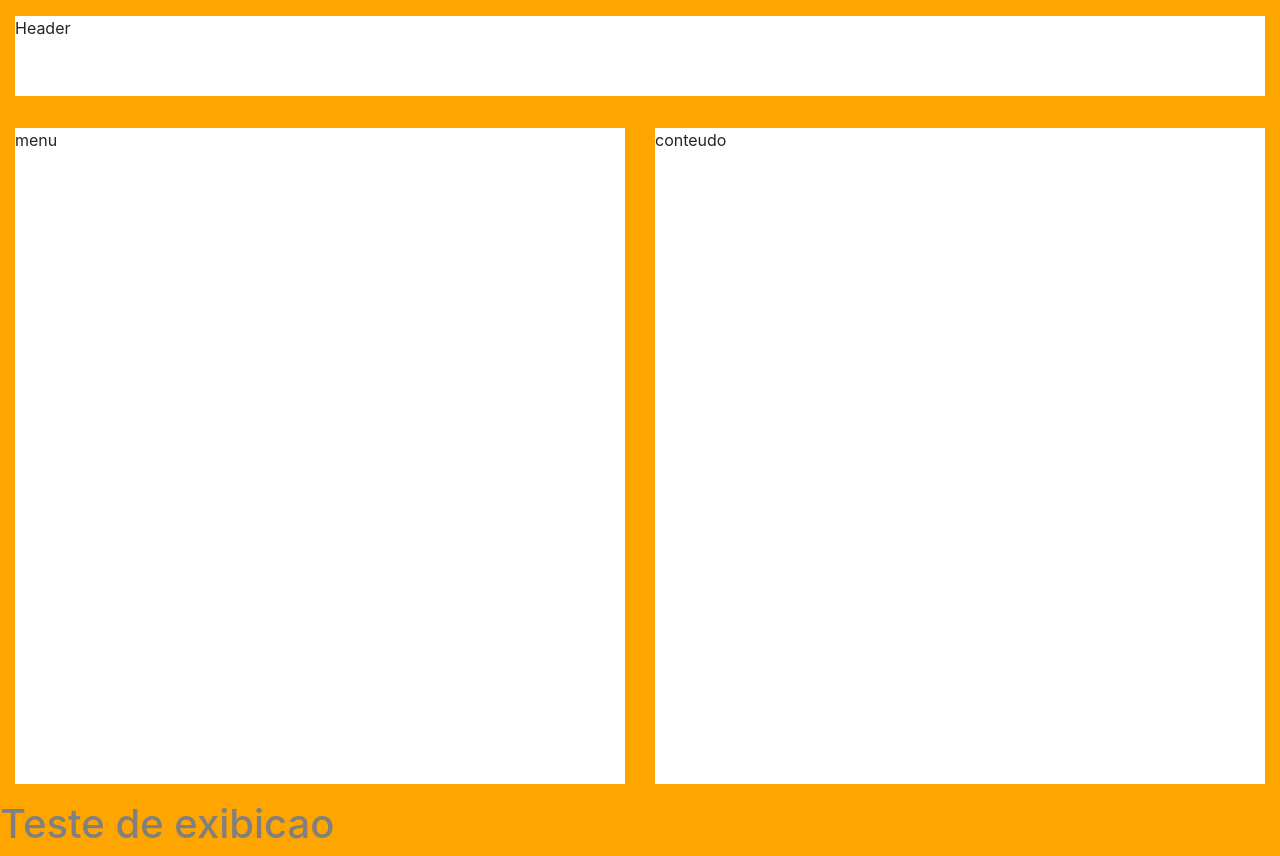
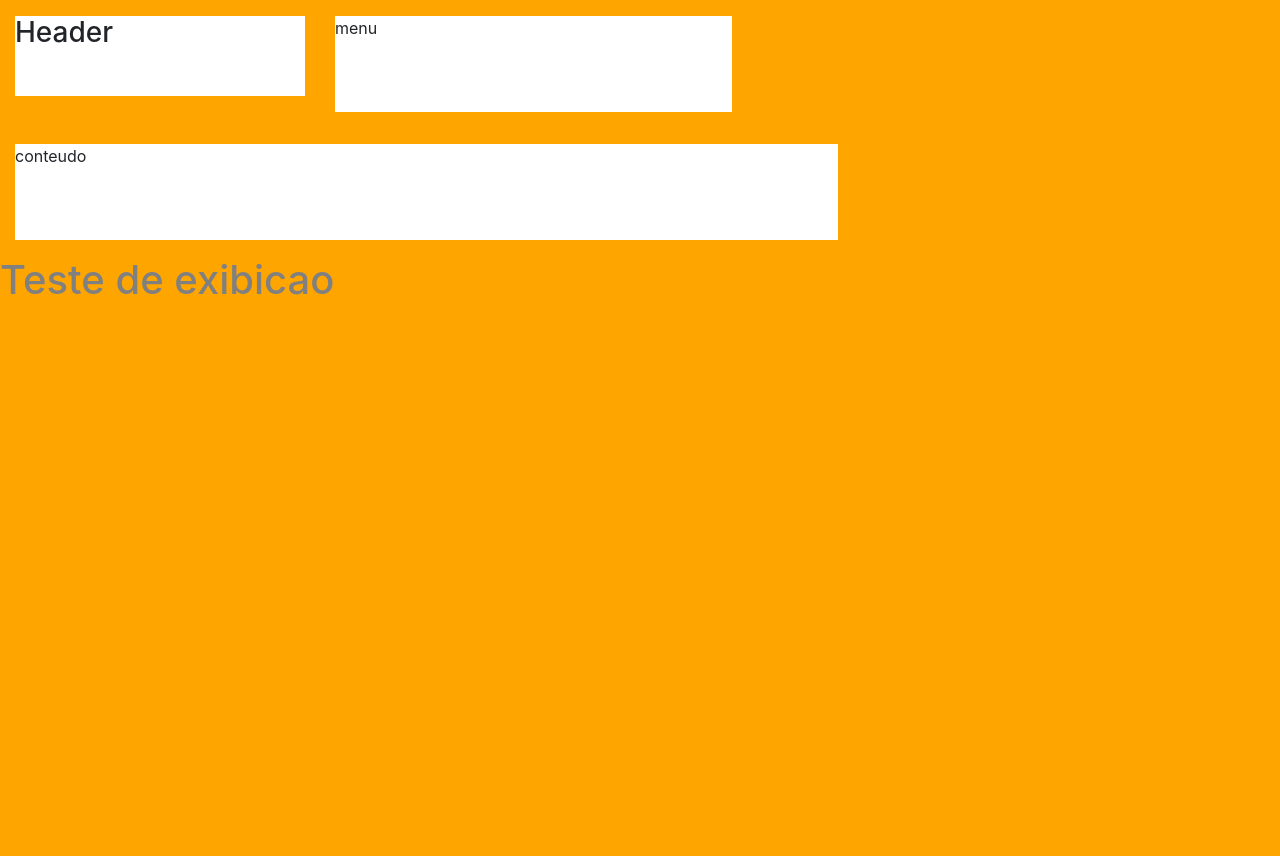
Before and after one commit to mrcomputer2018/aula_Hcode, a website: page index.html in a window 1280 px wide. After the commit the page ends 800 px from the top, so only its background shows below. Drawn offline with nearby package versions, Linux system fonts and the light colour scheme.

```diff
--- a/assets/css/style.css
+++ b/assets/css/style.css
@@ -10,7 +10,7 @@
     margin: 2vh auto;
 }
 main, nav{
-    min-height: 82vh;
+    min-height: 12vh;
 }
 h1 {
     color: gray;
--- a/index.html
+++ b/index.html
@@ -14,17 +14,15 @@
     <!-- Criacao dos menus -->
     <div class="container-fluid">
         <div class="row">
-            <div class="col-12">
+            <div class="col-3">
                 <header>
-                    Header
+                    <h3>Header</h3>
                 </header>
             </div>
-        </div>
-        <div class="row">
-            <div class="col">
+            <div class="col-4">
                 <nav>menu</nav>
             </div>
-            <div class="col">
+            <div class="col-8">
                 <main>conteudo</main>
             </div>
         </div>
```
